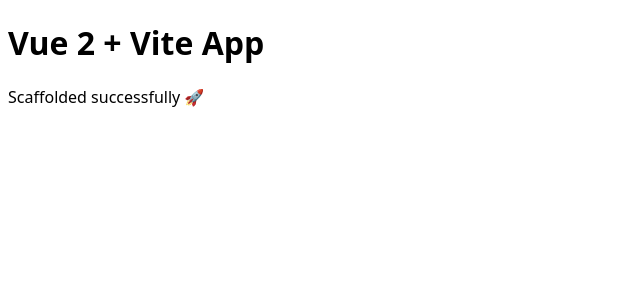
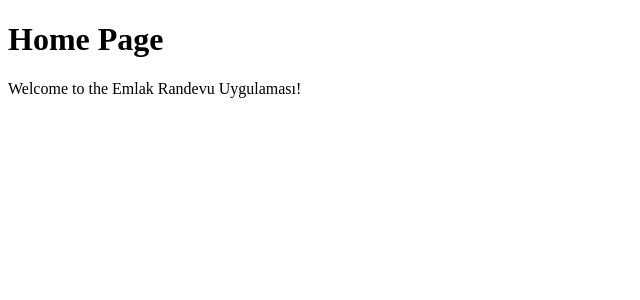
Before and after one commit to etjecode/emlak-randevu-uygulamasi-vue2, a Vue app: page / in a window 1280 px wide. Shown: the top 300 px of the page, without its empty margins (0-640 px from the left). Built offline with nearby package versions, Linux system fonts and the light colour scheme.

Commit message:
feat(router): add Vue Router 3 with HomeView as default route

```diff
--- a/package.json
+++ b/package.json
@@ -27,6 +27,7 @@
   },
   "homepage": "https://github.com/etjecode/emlak-randevu-uygulamasi-vue2#readme",
   "dependencies": {
-    "vue": "^2.7.16"
+    "vue": "^2.7.16",
+    "vue-router": "^3.6.5"
   }
 }
--- a/src/App.vue
+++ b/src/App.vue
@@ -1,18 +1,11 @@
 <template>
-  <div class="p-6">
-    <h1 class="text-2xl font-bold">Vue 2 + Vite App</h1>
-    <p class="text-gray-600 mt-2">Scaffolded successfully 🚀</p>
+  <div>
+    <router-view />
   </div>
 </template>
 
 <script>
 export default {
-  name: 'App',
+  name: "App",
 }
 </script>
-
-<style>
-body {
-  font-family: system-ui, -apple-system, Segoe UI, Roboto, sans-serif;
-}
-</style>
--- /dev/null
+++ b/src/router/index.js
@@ -0,0 +1,16 @@
+import Vue from "vue"
+import Router from "vue-router"
+import HomeView from "../views/HomeView.vue"
+
+Vue.use(Router)
+
+export default new Router({
+  mode: "history",
+  routes: [
+    {
+      path: "/",
+      name: "Home",
+      component: HomeView,
+    },
+  ],
+})
--- /dev/null
+++ b/src/views/HomeView.vue
@@ -0,0 +1,12 @@
+<template>
+  <div class="p-6">
+    <h1 class="text-2xl font-bold">Home Page</h1>
+    <p class="mt-2 text-gray-600">Welcome to the Emlak Randevu Uygulaması!</p>
+  </div>
+</template>
+
+<script>
+export default {
+  name: "HomeView",
+}
+</script>
```
Also changed, not shown: src/main.js (+5 -4 lines), 1 other file (tests, documents, lock files or other folders).
